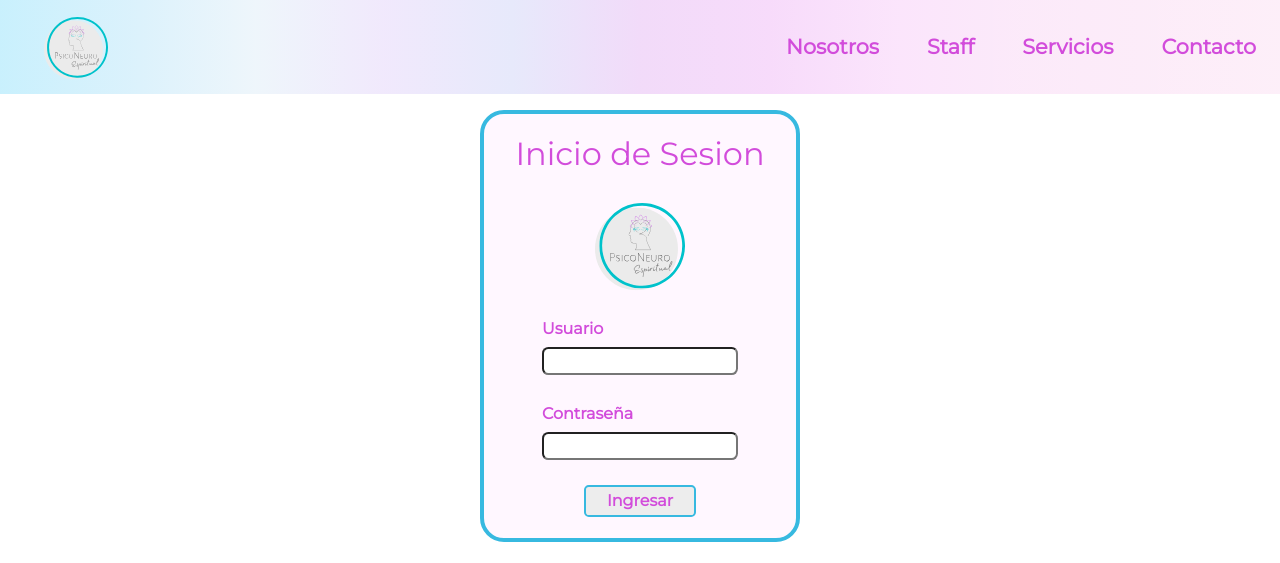
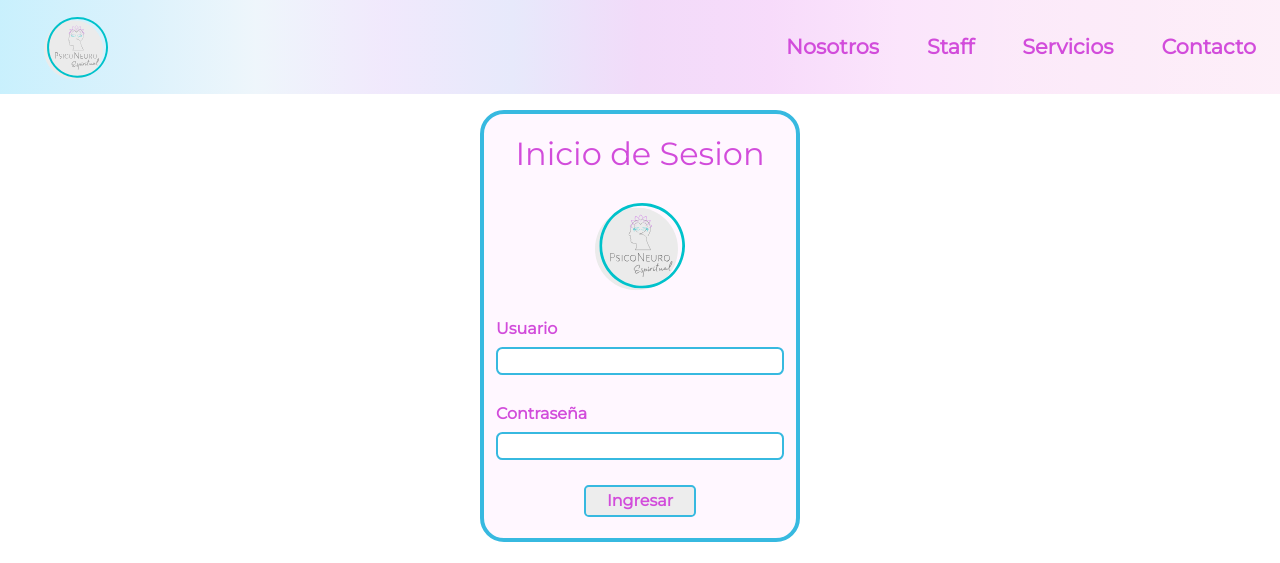
Before and after one commit to RodrigoL17/PsicoNeuroEspiritual, a website: page Index.html in a window 1280 px wide. Shown: the top 563 px of the page. Drawn offline with nearby package versions, Linux system fonts and the light colour scheme.

Commit message:
pequeñas correcciones

```diff
--- a/scss/style.scss
+++ b/scss/style.scss
@@ -9,10 +9,11 @@
 
   /* Estilos del contenido principal*/
 
-  main {
-    background-color: rgb(255, 255, 255);
+  body {
+    background-color: white;
     min-height: 100vh;
   }
+
   @import "utilities/variables";
   @import "utilities/header-styles";
   @import "utilities/index-distribution";
--- a/scss/utilities/_form-index-styles.scss
+++ b/scss/utilities/_form-index-styles.scss
@@ -27,6 +27,21 @@
             border-radius: 0.4rem;
             outline: none;
           }
+        .input-t {
+            min-height: 1.7rem;
+            min-width: 18rem;
+            border: 0.15rem solid $ppal-border-color;
+            border-radius: 0.4rem;
+            color: $ppal-font-color;
+          }
+        .input-t::placeholder{
+            color: $ppal-font-color;
+          }
+        .input-t:focus{
+            outline: 0.15rem solid $ppal-font-color;
+            border-radius: 5px;
+            border-color: transparent;
+          }
       }
     .ingresar {
         height: 2rem;
@@ -37,4 +52,4 @@
         background-color: $input-bg-color;
         font-weight: bold;
       }
-  }
+}
--- a/scss/utilities/_header-styles.scss
+++ b/scss/utilities/_header-styles.scss
@@ -37,6 +37,9 @@ header{
                     color: $ppal-font-color;
                     font-weight: 600;
                   }
+                a:hover{
+                    border-bottom: 0.1rem solid;
+                }
               }
         }
         .navbar-toggler{
```
Also changed, not shown: css/styles.css, img/img-fondo.svg (added).
